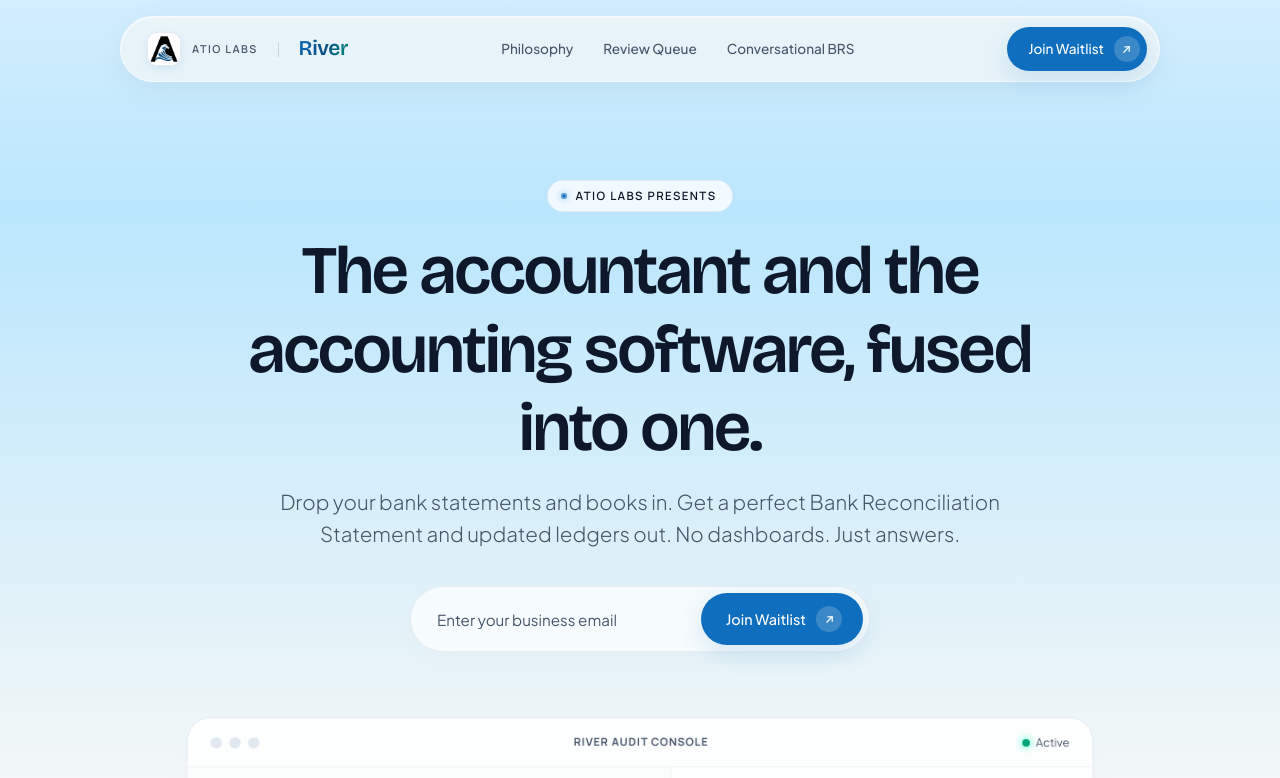
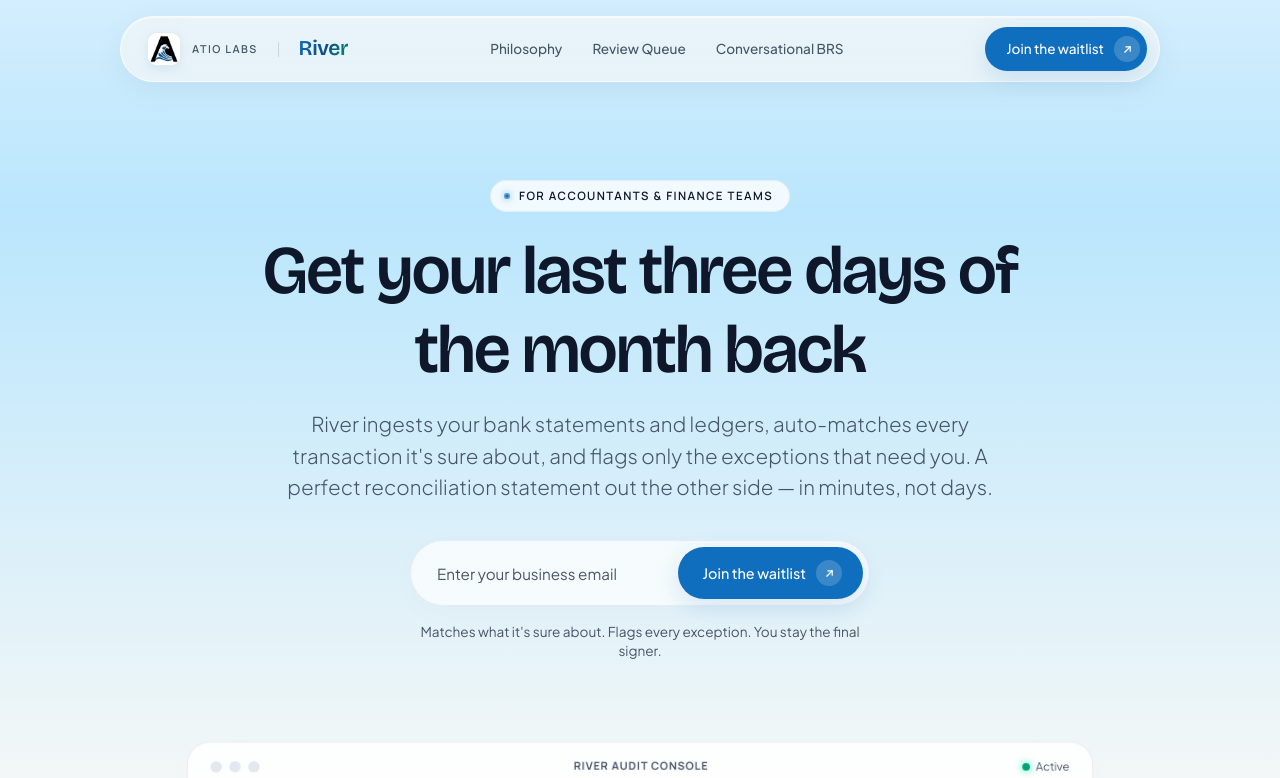
Before and after one commit to AtioLabs/atiolabs, a Next.js app: page / in a window 1280 px wide. Shown: the top 778 px of the page. Built offline with nearby package versions, Linux system fonts and the light colour scheme.

Commit message:
Update landing page copy and add robots.txt

```diff
--- a/app/layout.tsx
+++ b/app/layout.tsx
@@ -32,7 +32,7 @@
 
 export const metadata: Metadata = {
   title: "River | AI-Native Bank Reconciliation by Atio Labs",
-  description: "Atio Labs presents River. Drop your bank statements and books in. Get a perfect Bank Reconciliation Statement and updated ledgers out. No dashboards. Just answers.",
+  description: "River ingests your bank statements and ledgers, auto-matches every transaction it's sure about, and flags only the exceptions that need you. A perfect reconciliation statement out the other side — in minutes, not days.",
   keywords: ["River", "Atio Labs", "AI accounting", "automated bank reconciliation", "AI accountant", "general ledger matching", "BRS generation"],
   authors: [{ name: "Atio Labs" }],
   icons: {
@@ -41,14 +41,14 @@
   },
   openGraph: {
     title: "River | AI-Native Bank Reconciliation by Atio Labs",
-    description: "Drop your bank statements and books in. Get a perfect Bank Reconciliation Statement and updated ledgers out. No dashboards. Just answers.",
+    description: "River ingests your bank statements and ledgers, auto-matches every transaction it's sure about, and flags only the exceptions that need you. A perfect reconciliation statement out the other side — in minutes, not days.",
     url: "https://atiolabs.com/river",
     type: "website",
   },
   twitter: {
     card: "summary_large_image",
-    title: "River | AI-Native Bank Reconciliation by Atio Labs",
-    description: "The accountant and the accounting software, fused into one.",
+    title: "River | Get your last three days of the month back",
+    description: "River ingests your bank statements and ledgers, auto-matches transactions, and flags only the exceptions that need you.",
   },
 };
 
--- a/components/Hero.tsx
+++ b/components/Hero.tsx
@@ -10,12 +10,12 @@
   return (
     <section className="hero section">
       <div className="container">
-        <span className="label framer-reveal">Atio Labs presents</span>
+        <span className="label framer-reveal">FOR ACCOUNTANTS & FINANCE TEAMS</span>
         <h1 className="framer-reveal delay-1">
-          The accountant and the accounting software, fused into one.
+          Get your last three days of the month back
         </h1>
         <p className="subtext framer-reveal delay-2">
-          Drop your bank statements and books in. Get a perfect Bank Reconciliation Statement and updated ledgers out. No dashboards. Just answers.
+          River ingests your bank statements and ledgers, auto-matches every transaction it's sure about, and flags only the exceptions that need you. A perfect reconciliation statement out the other side — in minutes, not days.
         </p>
 
         <div className="framer-reveal delay-3" style={{ marginBottom: "50px" }}>
--- a/components/Navbar.tsx
+++ b/components/Navbar.tsx
@@ -46,7 +46,7 @@
             className="nav-cta-mobile btn btn-primary"
             onClick={() => setIsMobileOpen(false)}
           >
-            <span>Join the Waitlist</span>
+            <span>Join the waitlist</span>
             <span className="btn-icon" aria-hidden="true">
               <svg viewBox="0 0 24 24" strokeLinecap="round" strokeLinejoin="round">
                 <path d="M7 17L17 7" />
@@ -68,7 +68,7 @@
           </svg>
         </button>
         <a href="#finale" className="btn btn-primary nav-cta-desktop" style={{ padding: "8px 10px 8px 20px", fontSize: "0.85rem" }}>
-          <span>Join Waitlist</span>
+          <span>Join the waitlist</span>
           <span className="btn-icon" aria-hidden="true">
             <svg viewBox="0 0 24 24" strokeLinecap="round" strokeLinejoin="round">
               <path d="M7 17L17 7" />
--- a/components/WaitlistForm.tsx
+++ b/components/WaitlistForm.tsx
@@ -76,7 +76,7 @@
       : {};
 
   return (
-    <div className="waitlist-container-parent">
+    <div className="waitlist-container-parent" style={{ flexDirection: "column", alignItems: "center" }}>
       <div className="waitlist-container" style={containerStyle}>
         <form onSubmit={handleSubmit} className="waitlist-form">
           <input
@@ -90,7 +90,7 @@
             required
           />
           <button type="submit" className="btn btn-primary" disabled={status === "loading"}>
-            <span>{status === "loading" ? "Joining..." : "Join Waitlist"}</span>
+            <span>{status === "loading" ? "Joining..." : "Join the waitlist"}</span>
             <span className="btn-icon" aria-hidden="true">
               <svg viewBox="0 0 24 24" strokeLinecap="round" strokeLinejoin="round">
                 <path d="M7 17L17 7" />
@@ -100,6 +100,19 @@
           </button>
         </form>
       </div>
+
+      <p style={{
+        marginTop: "16px",
+        fontSize: "0.85rem",
+        color: variant === "finale" ? "rgba(255, 255, 255, 0.6)" : "var(--ocean-muted)",
+        textAlign: "center",
+        fontWeight: 400,
+        maxWidth: "460px",
+        lineHeight: "1.4"
+      }}>
+        Matches what it's sure about. Flags every exception. You stay the final signer.
+      </p>
+
       {status === "error" && (
         <div style={{ color: variant === "finale" ? "#fecaca" : "#dc2626", fontSize: "0.85rem", marginTop: "8px", textAlign: "center", width: "100%" }}>
           {errorMessage}
```
Also changed, not shown: public/robots.txt (added).
